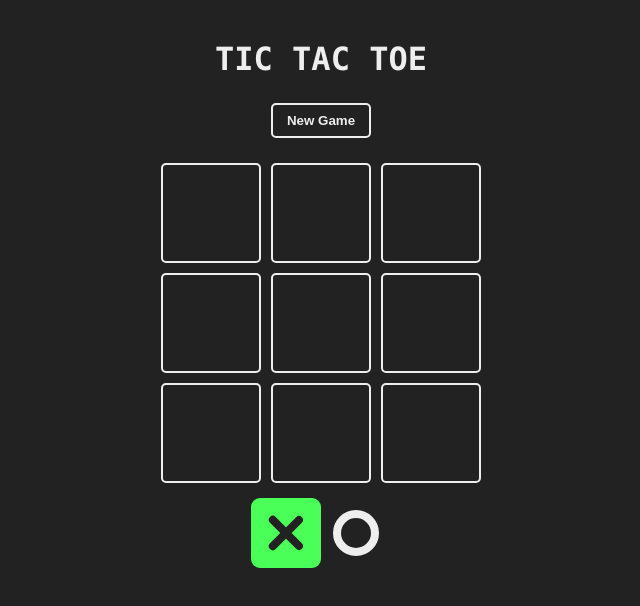
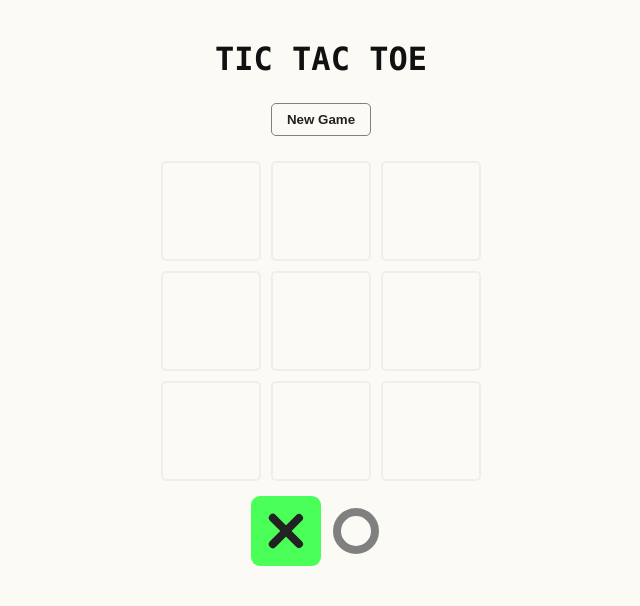
Before and after one commit to vishalguleria42/tictactoe, a React (Create React App) app: page / in a window 1280 px wide. Shown: the top 606 px of the page, without its empty margins (319-959 px from the left). Built offline with nearby package versions, Linux system fonts and the light colour scheme.

Commit message:
Final touches and bug fixes

```diff
--- a/src/components/ActionHolder.scss
+++ b/src/components/ActionHolder.scss
@@ -22,7 +22,7 @@
             top: 50%;
             left: 50%;
             transform: translate(-50%, -50%) rotate(-45deg);
-            background: #62fffc;
+            background: #2304ff;
             border-radius: 5px;
         }
 
--- a/src/index.css
+++ b/src/index.css
@@ -5,7 +5,7 @@
 }
 
 body {
-  background: #222;
+  background: #FBFAF5;
   font-family: consolas;
 }
 
@@ -15,15 +15,15 @@ body {
   text-align: center;
 }
 .tic-tac-toe h1 {
-  color: #eee;
+  color: #111;
 }
 
 .tic-tac-toe button {
   padding: 8px 12px;
   margin: 25px;
   background: transparent;
-  border: 2px solid #eee;
-  color: #eee;
+  border: 1px solid gray;
+  color: #222;
   width: 100px;
   border-radius: 5px;
   transition: 0.2s;
@@ -32,7 +32,7 @@ body {
 }
 
 .tic-tac-toe button:hover {
-  background: #eee;
+  background: #FBFAF5;
   color: #222;
 }
 .tic-tac-toe .game {
@@ -85,11 +85,11 @@ body {
 }
 
 .turn.left span.o {
-  border-color: #eee;
+  border-color: gray;
 }
 .turn.right span.x::before,
 .turn.right span.x::after {
-  background: #eee;
+  background: #FBFAF5;
 }
 .turn.right::after {
   left: 50%;
@@ -106,11 +106,11 @@ body {
   background-color: rgba(0, 0, 0, 0.7);
 }
 .winner .text {
-  background: #111;
+  background: #FBFAF5;
   width: 70%;
   max-width: 400px;
   height: 300px;
-  border: 2px solid #eee;
+  border: 2px solid gray;
   border-radius: 10px;
   display: flex;
   flex-direction: column;
@@ -122,13 +122,13 @@ body {
 .winner .text h2 {
   font-size: 2.5em;
   margin: 15px 0;
-  color: #eee;
+  color: #111;
 }
 
 .winner .win {
   margin: 0 auto;
   width: fit-content;
-  border: 2px solid #eee;
+  border: 1px solid gray;
   border-radius: 10px;
   display: flex;
   gap: 15px;
```
